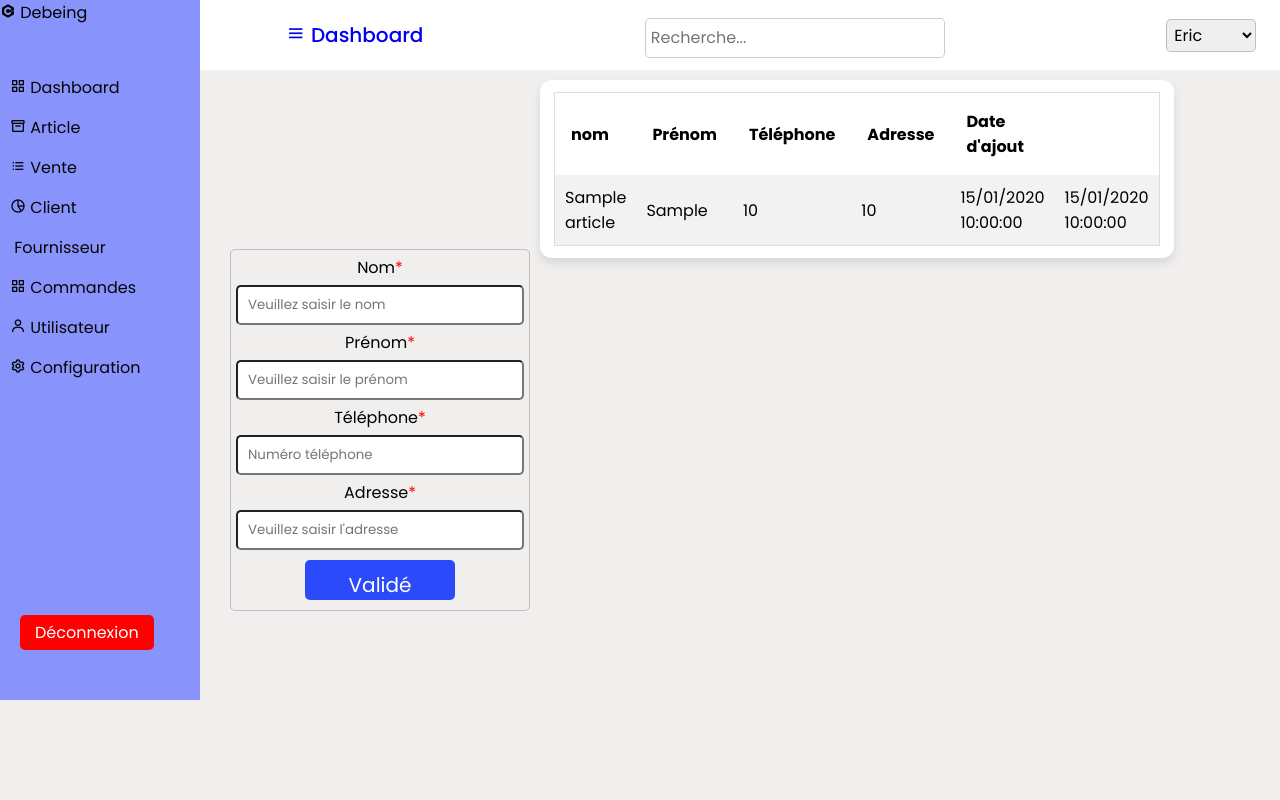
After one commit to Debeing/Gestion-de-stock-, a PHP site: page /vue/client.php in a window 1280 px wide. The commit adds this page. Run offline with PHP 8.4, Linux system fonts and the light colour scheme; tables that the repository leaves empty or names only in its code hold one stand-in row (values such as "Sample post").

Commit message:
ajout d'un client

```diff
--- /dev/null
+++ b/vue/client.php
@@ -0,0 +1,69 @@
+<?php
+include'entete.php'
+
+?>
+  <div class="form-containered">
+            <div class="form">
+                <form action="../model/ajoutArticle.php" method="POST">
+                    <div class="contenu">
+                        <div class="input">
+                            <label for="nom">Nom<span style="color: red;">*</span> </label>
+                            <input type="text" name="nom" id="nom" placeholder="Veuillez saisir le nom" required><br>
+                            <label for="prenom">Prénom<span style="color: red;">*</span></label><br>
+                            <input type="text" name="prenom" id="prenom" placeholder="Veuillez saisir le prénom" required><br>
+                            <label for="telephone">Téléphone<span style="color: red;">*</span></label><br>
+                            <input type="number" name="telephone" placeholder="Numéro téléphone" required>
+                            <label for="adresse">Adresse<span style="color: red;">*</span></label><br>
+                            <input type="text" name="adresse" placeholder="Veuillez saisir l'adresse" required><br>
+                            <button type="submit" class="submit">Validé</button>
+
+                            <!-- affichage du message d'erreur dans notre formulaire-->
+                            <?php
+                              if (!empty($_SESSION['message']['text'])) {
+                            ?>
+                                <div class="alert" <?=$_SESSION['message']['type'] ?> >
+                                <?=$_SESSION['message']['text']?>
+                                </div>
+                            <?php
+                              }
+                            ?>
+                        </div>
+                    </div>
+                </form>
+            </div>
+        </div>
+        </div>
+        <div class="box">
+                <table class="mtable">
+                        <tr>
+                            <th>nom</th>
+                            <th> Prénom</th>
+                            <th>Téléphone</th>
+                            <th>Adresse</th>
+                            <th>Date d'ajout</th>
+                        </tr>
+                        <?php
+                        $articles = getArticle();
+
+                        if (!empty($articles) && is_array($articles)) {
+                            foreach ($articles as $key => $value) {
+                                ?>
+                                <tr>
+                                    <td><?= $value['nom_article']  ?></td>
+                                    <td><?= $value['categorie']  ?></td>
+                                    <td><?= $value['quantite']  ?></td>
+                                    <td><?= $value['prix_unitaire']  ?></td>
+                                    <td><?= date('d/m/Y H:i:s', strtotime($value['date_fabrication']))  ?></td>
+                                    <td><?= date('d/m/Y H:i:s', strtotime($value['date_expiration'])) ?></td>
+                                </tr>
+                                <?php
+                            }
+                        }
+                        ?>
+                </table>
+            </div>
+    </section>
+
+<?php
+include'pied.php';
+?>
--- a/vue/entete.php
+++ b/vue/entete.php
@@ -40,7 +40,7 @@ include_once'../model/fonction.php';
                 </a>
             </li>
             <li>
-                <a href="#" class="active">
+                <a href="client.php" class="active">
                     <i class="bx bx-pie-chart-alt-2"></i>
                     <span class="links-name">Client</span>
                 </a>
```
